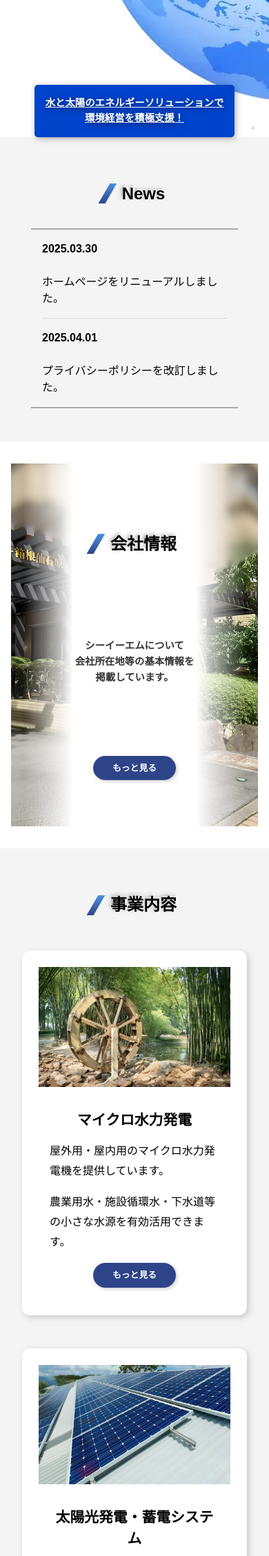
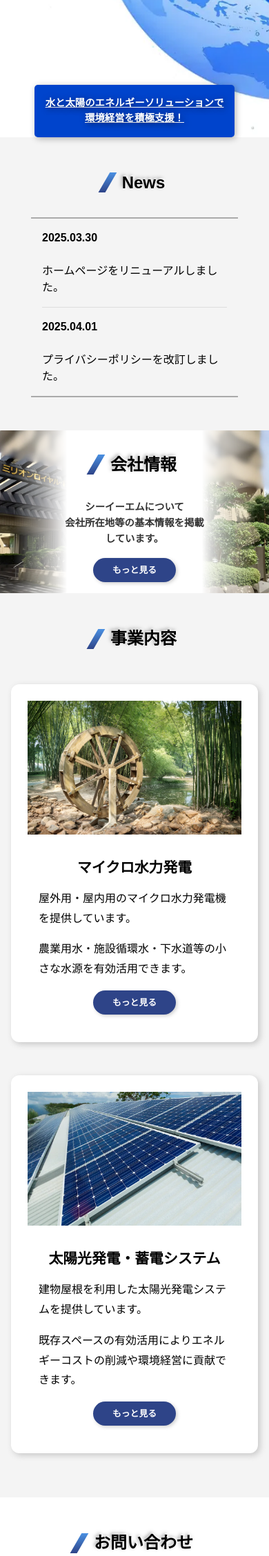
Before and after one commit to taimomo/HP_remake, a PHP site: page /httpdocs/index.php in a window 390 px wide. Shown: the part 461-2717 px from the top of the page at 69% size. Run offline with PHP 8.4, Linux system fonts and the light colour scheme; some libraries are stand-ins or nearby versions; some web fonts are replaced.

Commit message:
grid style apply to index_company

```diff
--- a/httpdocs/css/style.css
+++ b/httpdocs/css/style.css
@@ -22,12 +22,12 @@ main {
     .container {
         display: grid;
         justify-content: center;
-        padding: 2rem 1rem;
+        padding: 2rem 0;
         overflow: hidden;
         .section_wrap {
             display: grid;
             justify-content: center;
-            margin: 2rem 1rem 1rem;
+            margin: 2rem 0 1rem 0;
             .section_title {
                 display: grid;
                 grid-template-columns: auto 1fr;
@@ -240,7 +240,6 @@ main {
         .card_items {
             display: grid;
             grid-template-columns: repeat(auto-fit, minmax(300px, 1fr));
-            /* grid-auto-rows: minmax(150px, auto); */
             align-items: start; /* 上端揃え */
             gap: 1rem;
             padding: 1rem 0;
@@ -387,19 +386,17 @@ main {
         }
 
         .row_items {
-            height: inherit;
+            display: grid;
+            grid-template-columns: 1fr;
             .row_list {
-                height: inherit;
-                display: flex;
-                flex-direction: row;
-                justify-content: space-between;
+                display: grid;
+                grid-template-columns: 2fr 1fr; /* 画像：テキスト = 2:1 */
                 .lg_img {
-                    flex: 2;
+                    display: grid;
+                    max-height: 250px;
                     img {
                         width: 100%;
-                        height: 100%;
-                        max-height: inherit;
-                        object-fit: cover;
+                        object-fit: contain;
                         -webkit-mask-image: linear-gradient(
                             to right,
                             rgba(0, 0, 0, 1) 50%,
@@ -413,19 +410,17 @@ main {
                     }
                 }
                 .lg_content {
-                    flex: 1;
+                    display: grid;
+                    grid-template-rows: auto 1fr auto; /* タイトル・テキスト・ボタン */
                     padding: 2rem;
-                    text-align: center;
-                    display: flex;
-                    flex-direction: column;
-                    justify-content: space-around;
                     align-items: center;
-
+                    justify-items: center;
                     h2 {
                         margin-bottom: 0;
                     }
 
                     .lg_text {
+                        text-align: center;
                         font-size: 1.2rem;
                         font-weight: bold;
                         line-height: 1.6;
@@ -479,6 +474,10 @@ main {
         }
     }
 
+    .no_pd {
+        padding: 0;
+    }
+
     @media screen and (max-width: 768px) {
         .container {
             h2 {
@@ -519,17 +518,11 @@ main {
             }
 
             .row_items {
-                height: inherit;
                 .row_list {
-                    flex-direction: column;
-                    position: relative;
-                    display: flex;
-                    align-items: center;
-                    justify-content: center;
-                    overflow: hidden;
-                    margin: auto;
+                    align-items: start;
+                    grid-template-columns: 1fr;
                     .lg_img {
-                        position: relative;
+                        max-height: 0;
                         img {
                             -webkit-mask-image: linear-gradient(
                                     to top,
@@ -575,16 +568,18 @@ main {
                         }
                     }
                     .lg_content {
-                        position: absolute;
-                        text-align: center;
-                        width: 60%;
-                        height: inherit;
+                        place-self: center;
+                        padding: 1rem;
+                        margin-bottom: 1rem;
+                        gap: 2.5rem;
+                        width: 60vw;
                         .lg_text {
                             font-size: 1rem;
                         }
                     }
                 }
             }
+
             .flow_contents {
                 img {
                     width: 90%;
@@ -600,6 +595,9 @@ main {
 
     @media screen and (max-width: 425px) {
         .container {
+            .section_wrap {
+                margin-top: 1rem;
+            }
             h2 {
                 font-size: 1.5rem;
             }
@@ -633,10 +631,11 @@ main {
             }
 
             .row_items {
-                height: inherit;
                 .row_list {
                     .lg_content {
+                        gap: 1rem;
                         padding: 1rem;
+                        margin-bottom: 0;
                         .lg_text {
                             font-size: 0.9rem;
                         }
@@ -1102,10 +1101,15 @@ footer {
 
 /* company要素 */
 #company {
-    height: 70vh;
+    height: 60vh;
+    display: grid;
     .container {
         background-color: white;
         height: 100%;
+    }
+
+    @media screen and (max-width: 768px) {
+        height: auto;
     }
 }
 
--- a/httpdocs/index.php
+++ b/httpdocs/index.php
@@ -48,7 +48,7 @@ include 'header.php';
 
     <!-- 会社情報 -->
     <section id="company">
-        <div class="container">
+        <div class="container no_pd">
             <ul class="row_items">
                 <li class="row_list">
                     <div class="lg_img">
```
